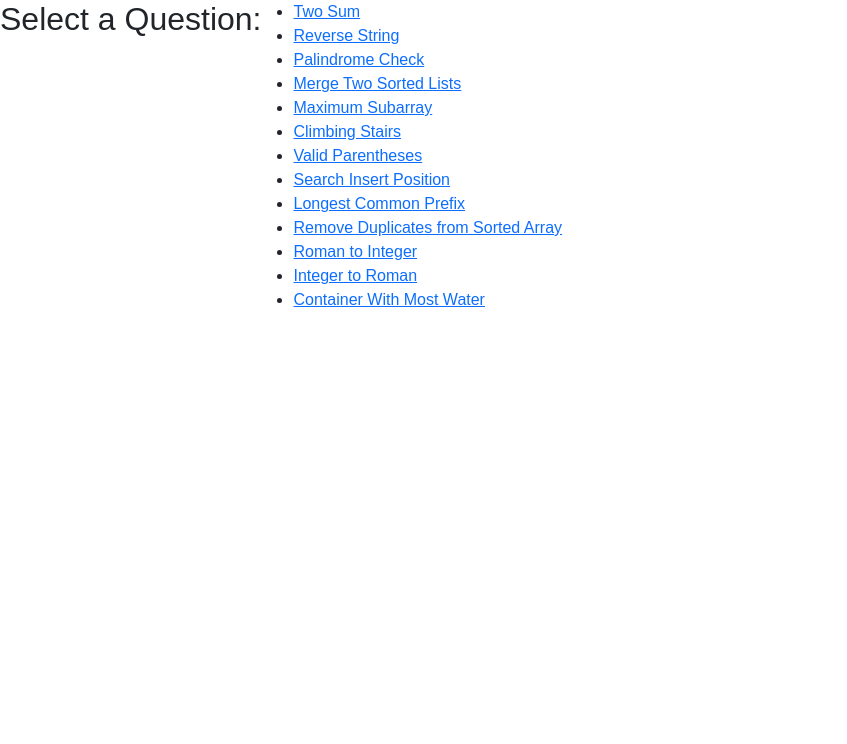
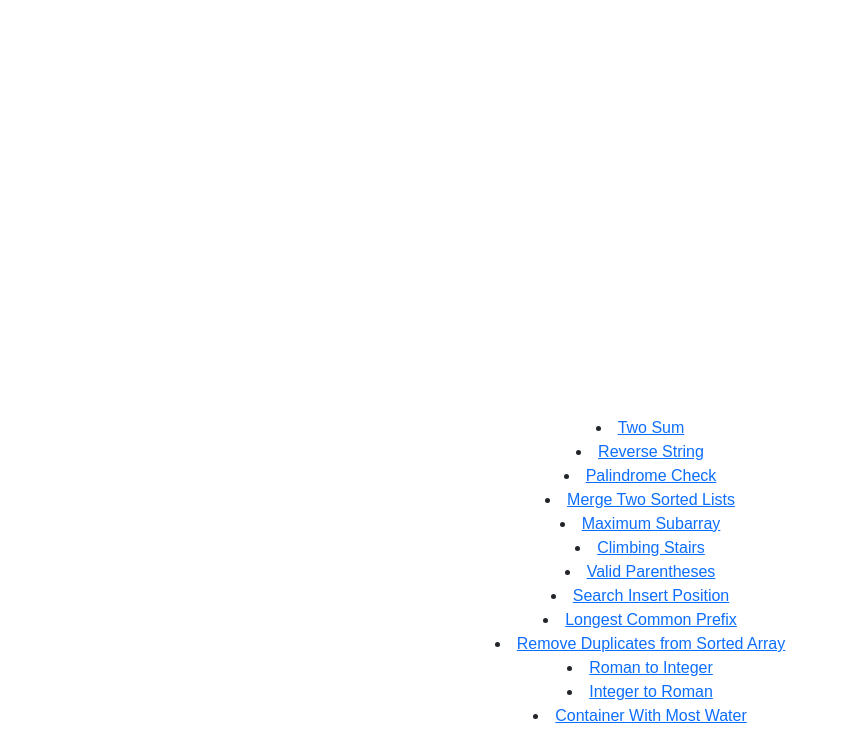
Before and after one commit to tylertraviss/CodeCompass, a Flask app: page / in a window 1280 px wide. Shown: the part 56-800 px from the top of the page, without its empty margins (0-847 px from the left). Run offline with Flask 3, Linux system fonts and the light colour scheme.

Commit message:
small dashboard change

```diff
--- a/code_editor_app/templates/dashboard.html
+++ b/code_editor_app/templates/dashboard.html
@@ -32,13 +32,16 @@
     </nav>
 
     <div id="container">
-        <h2>Select a Question:</h2>
-        <ul>
-            {% for question in questions %}
-            <li><a href="/question/{{ question.id }}">{{ question.title }}</a></li>
-            {% endfor %}
-        </ul>
     </div>
+
+            <center>
+                {% for question in questions %}
+                <li><a href="/question/{{ question.id }}">{{ question.title }}</a></li>
+                {% endfor %}
+                </ul>
+            </center>
+            <ul>
+
 </body>
 
 </html>
```
